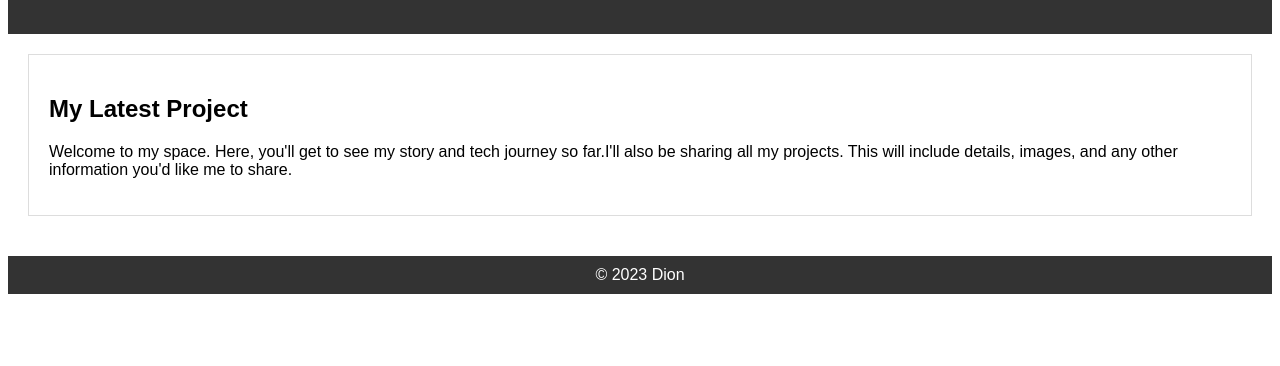
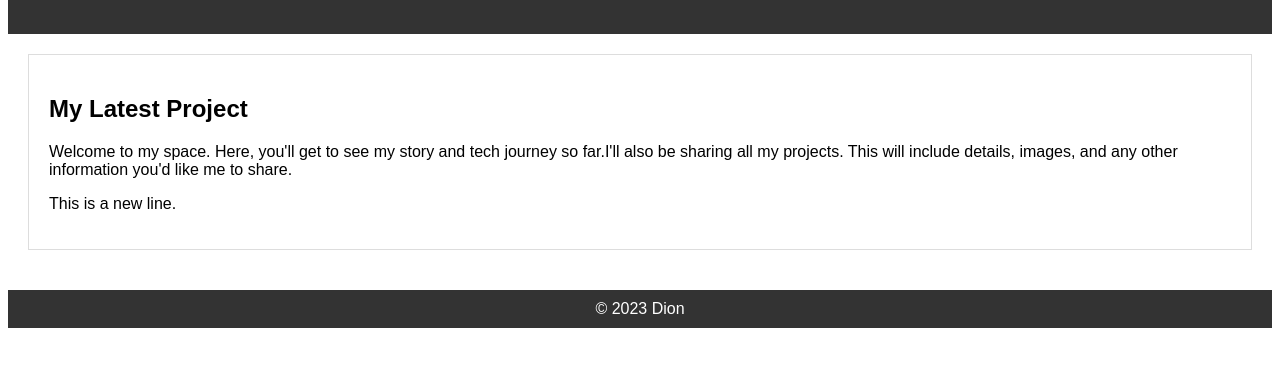
Before and after one commit to Dion57/Dion57, a plain HTML site: page index.html in a window 1280 px wide. Shown: the part 128-494 px from the top of the page. Drawn offline with Linux system fonts and the light colour scheme; files that its build step writes are made by us from their sources.

Commit message:
Update index.html

```diff
--- a/index.html
+++ b/index.html
@@ -24,6 +24,9 @@
             <p>
                 Welcome to my space. Here, you'll get to see my story and tech journey so far.I'll also be sharing all my projects. This will include details, images, and any other information you'd like me to share.
             </p>
+            <p>
+                This is a new line.
+            </p>
         </section>
     </main>
     <footer>
```
